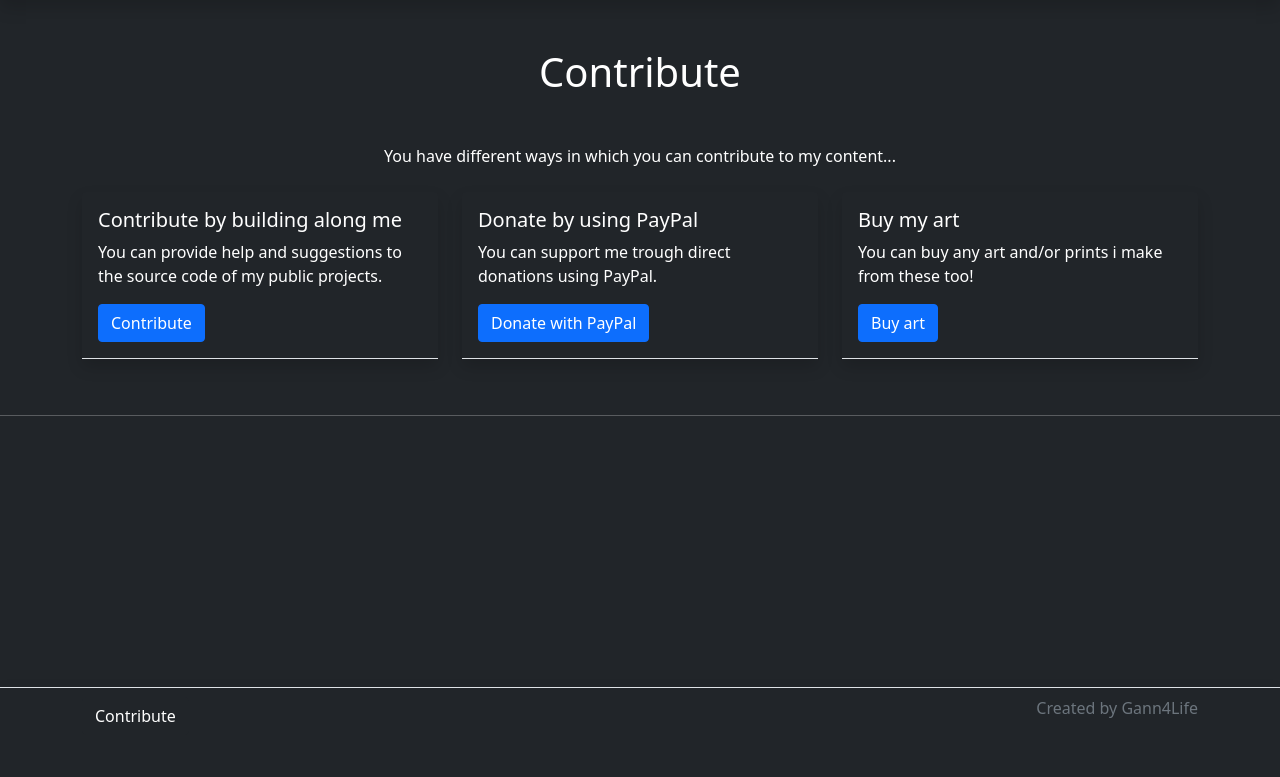
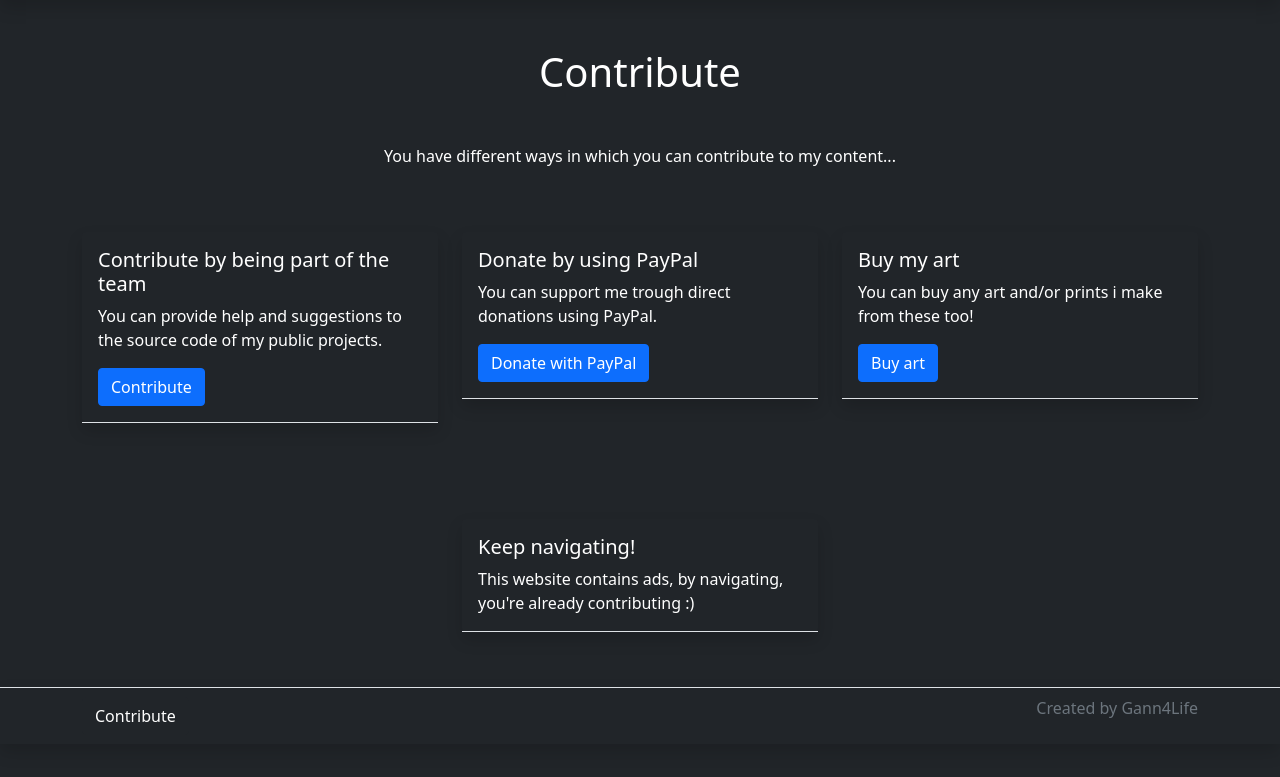
Before and after one commit to Gann4Life/Gann4Web, a PHP site: page /contribute in a window 1280 px wide. Shown: the part 56-833 px from the top of the page. Before the commit the page ends 778 px from the top, so only its background shows below. Run offline with PHP 8.4, Linux system fonts and the light colour scheme; some libraries are stand-ins or nearby versions.

Commit message:
Update contribute page

```diff
--- a/contribute/index.php
+++ b/contribute/index.php
@@ -16,18 +16,18 @@
             <p class="text-center">You have different ways in which you can contribute to my content...</p>
 
             <div class="row d-flex justify-content-center">
-                <div class="col-sm-4">
-                    <div class="shadow border-0 my-2 bg-dark card">
+                <div class="col-lg-4">
+                    <div class="shadow border-0 my-5 bg-dark card">
                         <div class="card-body border-bottom">
-                            <h5 class="card-title">Contribute by building along me</h5>
+                            <h5 class="card-title">Contribute by being part of the team</h5>
                             <p class="card-text">You can provide help and suggestions to the source code of my public projects.</p>
                             <a type="button" href="https://github.com/gann4" class="btn btn-primary nav-button">Contribute</a>
                         </div>
                     </div>
                 </div>
 
-                <div class="col-sm-4">
-                    <div class="shadow border-0 my-2 bg-dark card">
+                <div class="col-lg-4">
+                    <div class="shadow border-0 my-5 bg-dark card">
                         <div class="card-body border-bottom">
                             <h5 class="card-title">Donate by using PayPal</h5>
                             <p class="card-text">You can support me trough direct donations using PayPal.</p>
@@ -36,12 +36,21 @@
                     </div>
                 </div>
 
-                <div class="col-sm-4">
-                    <div class="shadow border-0 my-2 bg-dark card">
+                <div class="col-lg-4">
+                    <div class="shadow border-0 my-5 bg-dark card">
                         <div class="card-body border-bottom">
                             <h5 class="card-title">Buy my art</h5>
                             <p class="card-text">You can buy any art and/or prints i make from these too!</p>
-                            <a type="button" href="https://www.deviantart.com/gann4life/shop" class="btn btn-primary nav-button">Buy art</a>
+                            <a class="btn btn-primary nav-button" type="button" href="https://www.deviantart.com/gann4life/shop">Buy art</a>
+                        </div>
+                    </div>
+                </div>
+
+                <div class="col-lg-4">
+                    <div class="shadow border-0 my-5 bg-dark card">
+                        <div class="card-body border-bottom">
+                            <h5 class="card-title">Keep navigating!</h5>
+                            <p class="card-text">This website contains ads, by navigating, you're already contributing :)</p>
                         </div>
                     </div>
                 </div>
```
